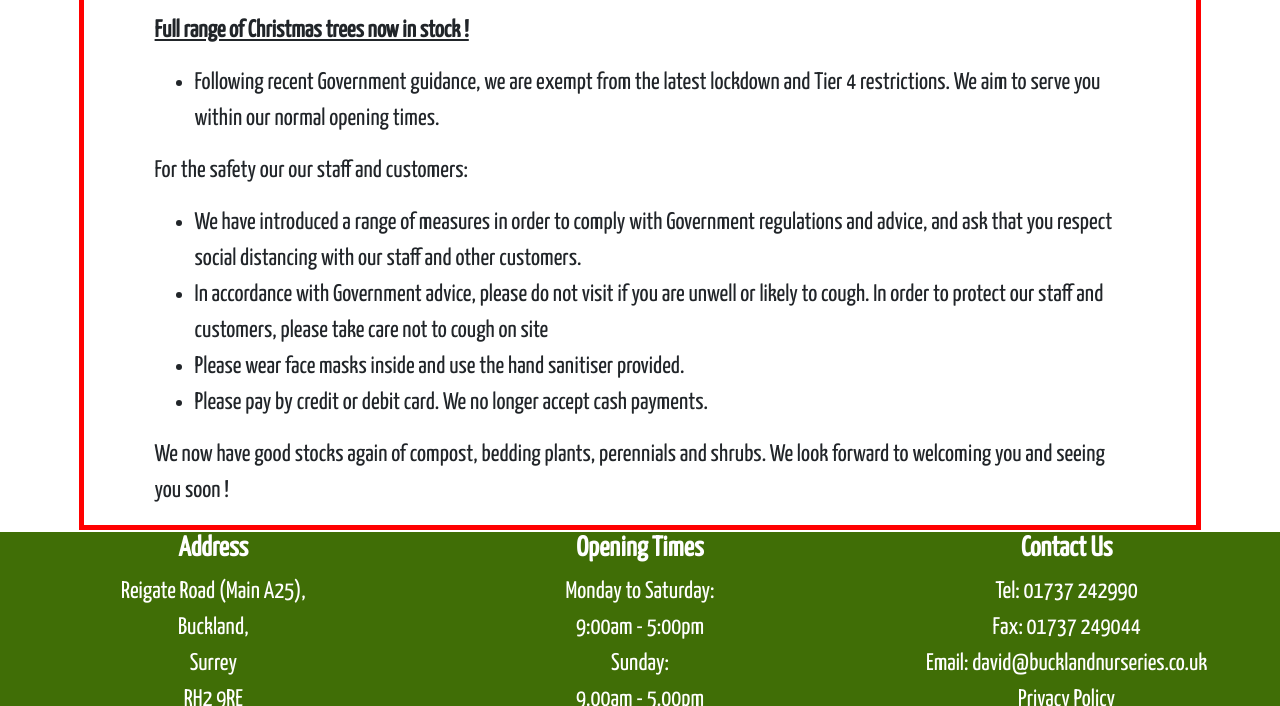
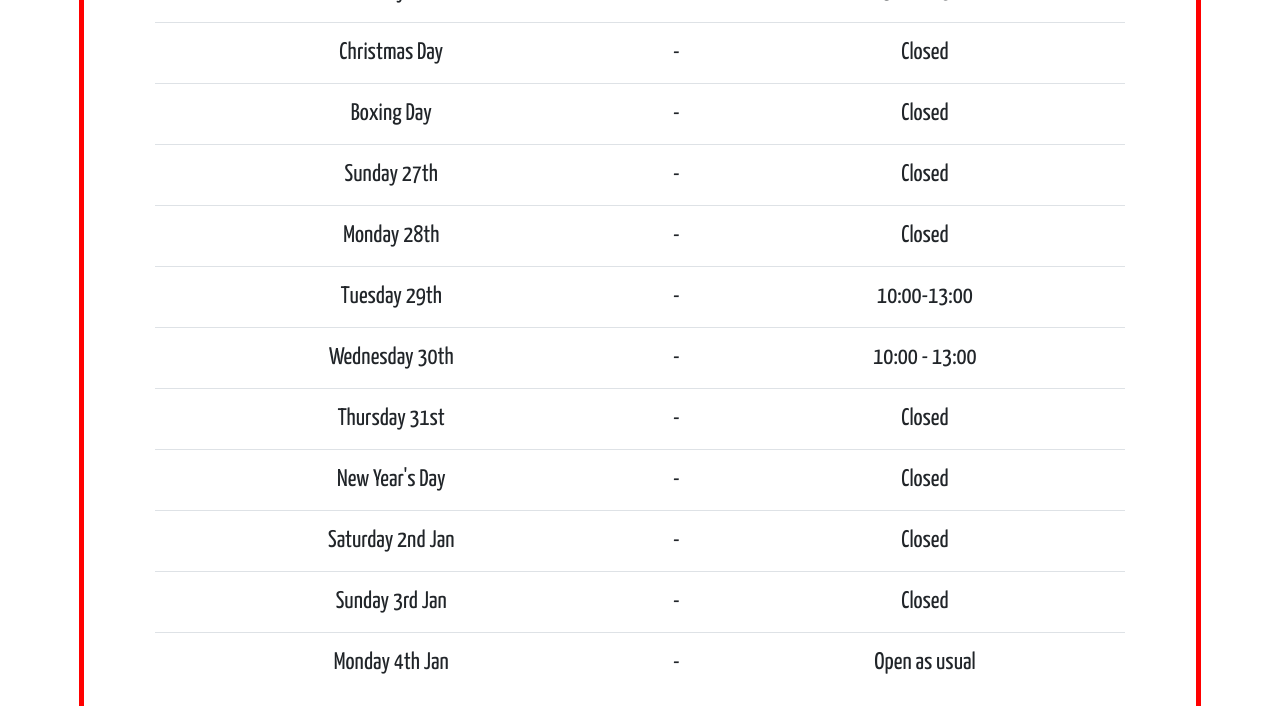
Before and after one commit to cthogg/buckland-gatsby, a Gatsby site: page / in a window 1280 px wide. Shown: the part 700-1406 px from the top of the page. Built offline with nearby package versions, Linux system fonts and the light colour scheme; Gatsby itself is replaced by a stand-in of ours.

Commit message:
feat: add special times

```diff
--- a/src/pages/index.js
+++ b/src/pages/index.js
@@ -43,12 +43,69 @@ const StyledLink = styled(Link)`
 //FIXME: remove this.props.data from below
 export default class IndexPage extends React.Component {
   render() {
-    const { specialTimes, specialTimesTitle } = { specialTimes: true }
-    const times = JSON.parse(specialTimes)
     const specialAnnouncement = true
-    const specialAnnouncementTitle = 'Update On Coronavirus (COVID-19) '
-    const specialAnnouncementText =
-      `test`
+    const specialAnnouncementTitle = 'Christmas Opening Times / Update On Coronavirus (COVID-19) '
+
+    const times = [
+      {
+        date: 'Thursday 24th',
+        title: '-',
+        times: '09:00 - 13:00',
+      },
+      {
+        date: 'Christmas Day',
+        title: '-',
+        times: 'Closed',
+      },
+      {
+        date: 'Boxing Day',
+        title: '-',
+        times: 'Closed',
+      },
+      {
+        date: 'Sunday 27th',
+        title: '-',
+        times: 'Closed',
+      },
+      {
+        date: 'Monday 28th',
+        title: '-',
+        times: 'Closed',
+      },
+      {
+        date: 'Tuesday 29th',
+        title: '-',
+        times: '10:00-13:00',
+      },
+      {
+        date: 'Wednesday 30th',
+        title: '-',
+        times: '10:00 - 13:00',
+      },
+      {
+        date: 'Thursday 31st',
+        title: '-',
+        times: 'Closed',
+      },
+      {
+        date: "New Year's Day",
+        title: '-',
+        times: 'Closed',
+      },
+      {
+        date: 'Saturday 2nd Jan',
+        title: '-',
+        times: 'Closed',
+      }, {
+        date: 'Sunday 3rd Jan',
+        title: '-',
+        times: 'Closed',
+      }, {
+        date: 'Monday 4th Jan',
+        title: '-',
+        times: 'Open as usual',
+      }
+    ]
     const specialAnnouncementDiv = <div style={{ textAlign: 'left' }}>
       <p style={{ fontWeight: 600, textDecoration: 'underline' }}>  We are Open!  </p>
       <p style={{ fontWeight: 600, textDecoration: 'underline' }}>  Full range of Christmas trees now in stock !  </p>
@@ -128,8 +185,7 @@ Please wear face masks inside and use the hand sanitiser provided.       </li>
                 <Container className={'center'}>
                   <Row>
                     <Col xs="12">
-                      <p> {specialAnnouncementDiv}</p>
-                      {/*                       <StyledTable>
+                      <StyledTable>
                         {times.map((time, index) => (
                           <React.Fragment key={index}>
                             <tr>
@@ -139,7 +195,8 @@ Please wear face masks inside and use the hand sanitiser provided.       </li>
                             </tr>
                           </React.Fragment>
                         ))}
-                      </StyledTable> */}
+                      </StyledTable>
+                      <p> {specialAnnouncementDiv}</p>
                     </Col>
                   </Row>
                 </Container>
```
Lines whose indentation alone changed are shown as unchanged.
